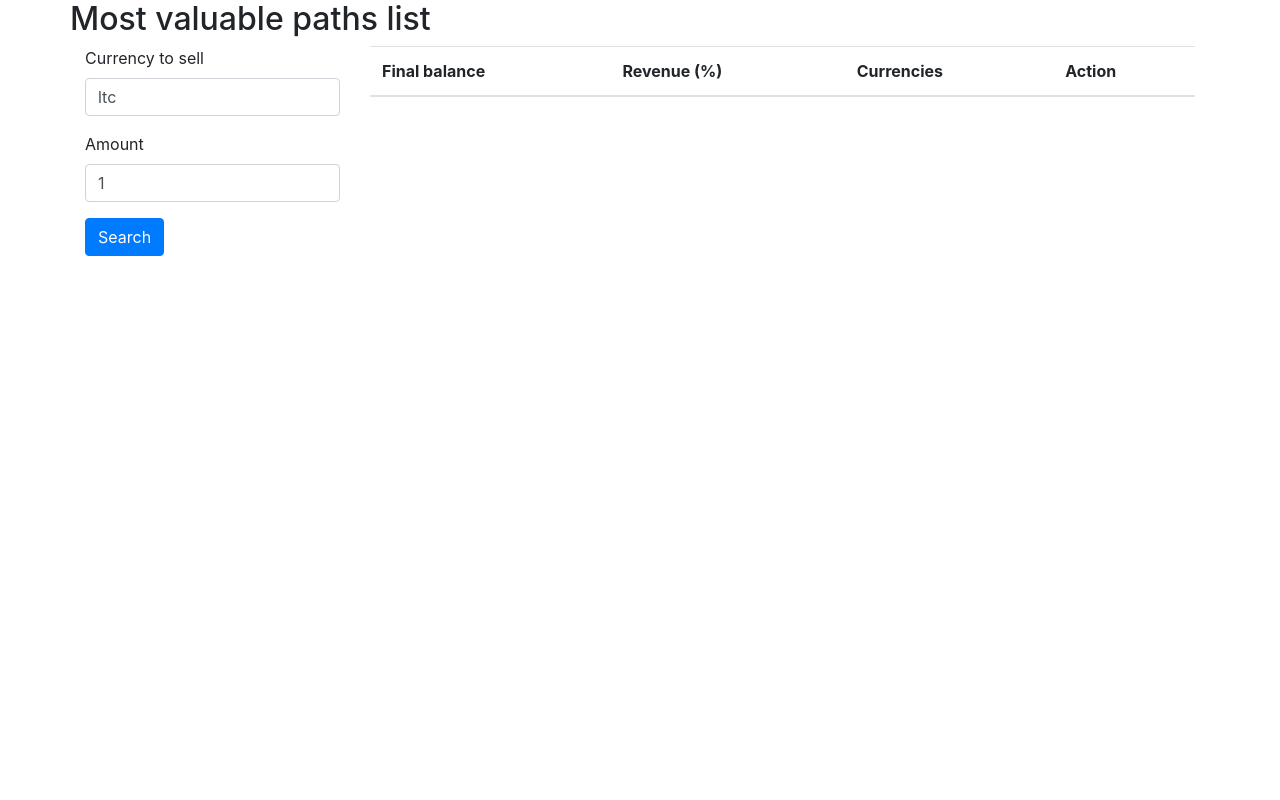
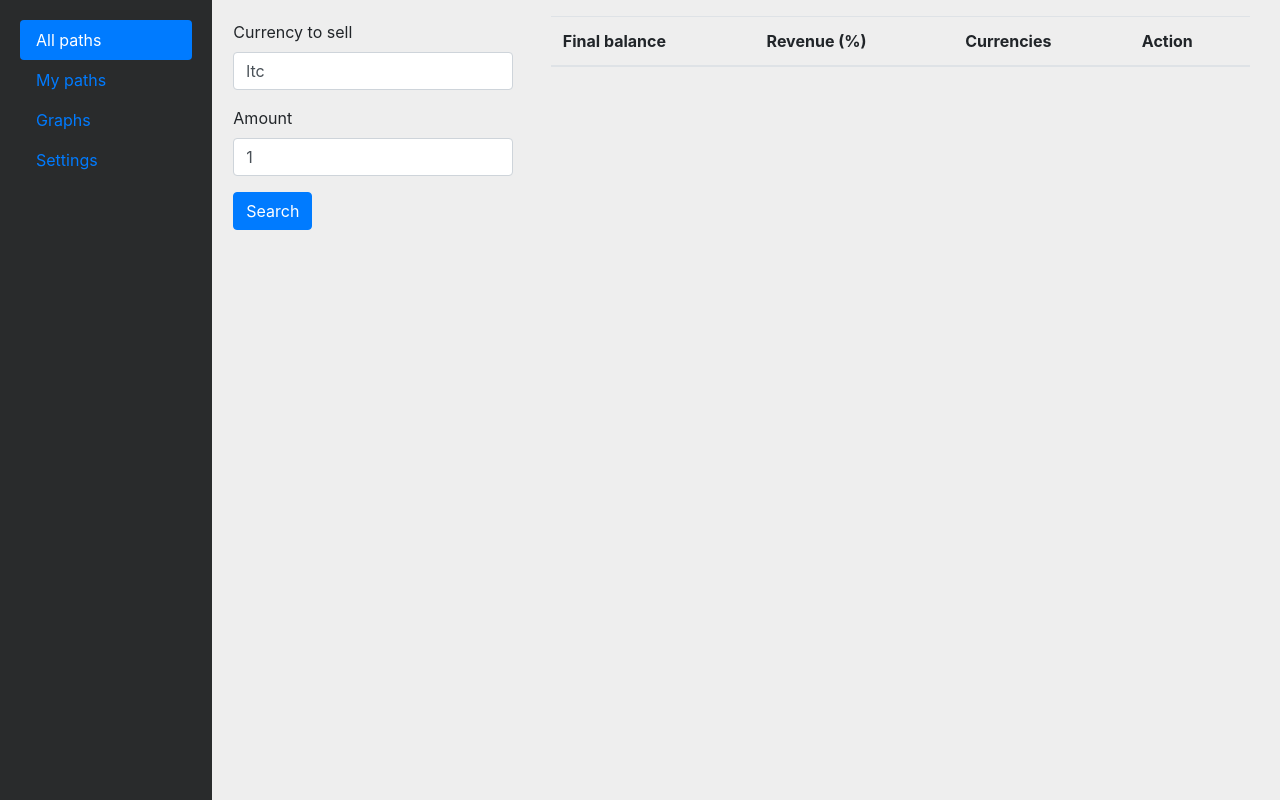
Before and after one commit to michalq/graph-trade-web-gui, a website: page public/index.html in a window 1280 px wide. Drawn offline with nearby package versions, Linux system fonts and the light colour scheme.

Commit message:
Few design changes

```diff
--- a/public/css/main.css
+++ b/public/css/main.css
@@ -1,3 +1,32 @@
 .modal {
   display:block;
 }
+
+body {
+    background-color: #eee;
+}
+
+.sidebar {
+    position: fixed;
+    top: 0px;
+    bottom: 0;
+    left: 0;
+    z-index: 1000;
+    padding: 20px;
+    overflow-x: hidden;
+    overflow-y: auto;
+    border-right: 1px solid #eee;
+    background: #292b2c !important;
+    color: #f5f5f5;
+}
+
+.sidebar-secondary {
+    position: fixed;
+    top: 0px;
+    bottom: 0;
+    left: 0;
+    z-index: 1000;
+    padding: 20px;
+    overflow-x: hidden;
+    overflow-y: auto;
+}
--- a/public/index.html
+++ b/public/index.html
@@ -15,12 +15,25 @@
 
 <div hidden class="alert alert-danger" id="error-block" role="alert"></div>
 
-<div class="container">
-  <div class="row">
-    <h2>Most valuable paths list</h2>
-  </div>
-  <div class="row">
-    <div class="col-md-3">
+<div class="container-fluid">
+  <nav class="col-sm-3 col-md-2 hidden-xs-down bg-faded sidebar">
+    <ul class="nav nav-pills flex-column">
+      <li class="nav-item">
+        <a href="#all-paths" class="nav-link active">All paths</a>
+      </li>
+      <li class="nav-item">
+        <a href="#my-paths" class="nav-link">My paths</a>
+      </li>
+      <li class="nav-item">
+        <a href="#graphs" class="nav-link">Graphs</a>
+      </li>
+      <li class="nav-item">
+        <a href="#graphs" class="nav-link">Settings</a>
+      </li>
+    </ul>
+  </nav>
+  <!-- Start - Optional block -->
+  <div class="col-md-3 offset-sm-3 offset-md-2 sidebar-secondary">
     <form>
       <div class="form-group">
         <label for="currency">Currency to sell</label>
@@ -35,7 +48,10 @@
       </div>
     </form>
   </div>
-    <div class="col-md-9">
+  <!-- End - Optional block -->
+
+  <!-- Without optional block: offset-md-2 offset-sm-3 -->
+  <main class="col-sm-6 col-md-7 pt-3 offset-md-5 offset-sm-6">
     <table class="table table-hover">
       <thead>
         <tr>
@@ -48,7 +64,7 @@
       <tbody id="paths-container"></tbody>
     </table>
   </div>
-  </div>
+  </main>
 </div>
 
 <template id="path-pattern">
@@ -60,7 +76,7 @@
     <td>{currencies}</td>
     <td>
       <button
-        class="btn btn-secondary"
+        class="btn btn-secondary btn-sm"
         data-action-open-modal="#tpl-details-modal"
         data-path-index="{pathIndex}"
         >More</button>
```
Lines whose indentation alone changed are shown as unchanged.
